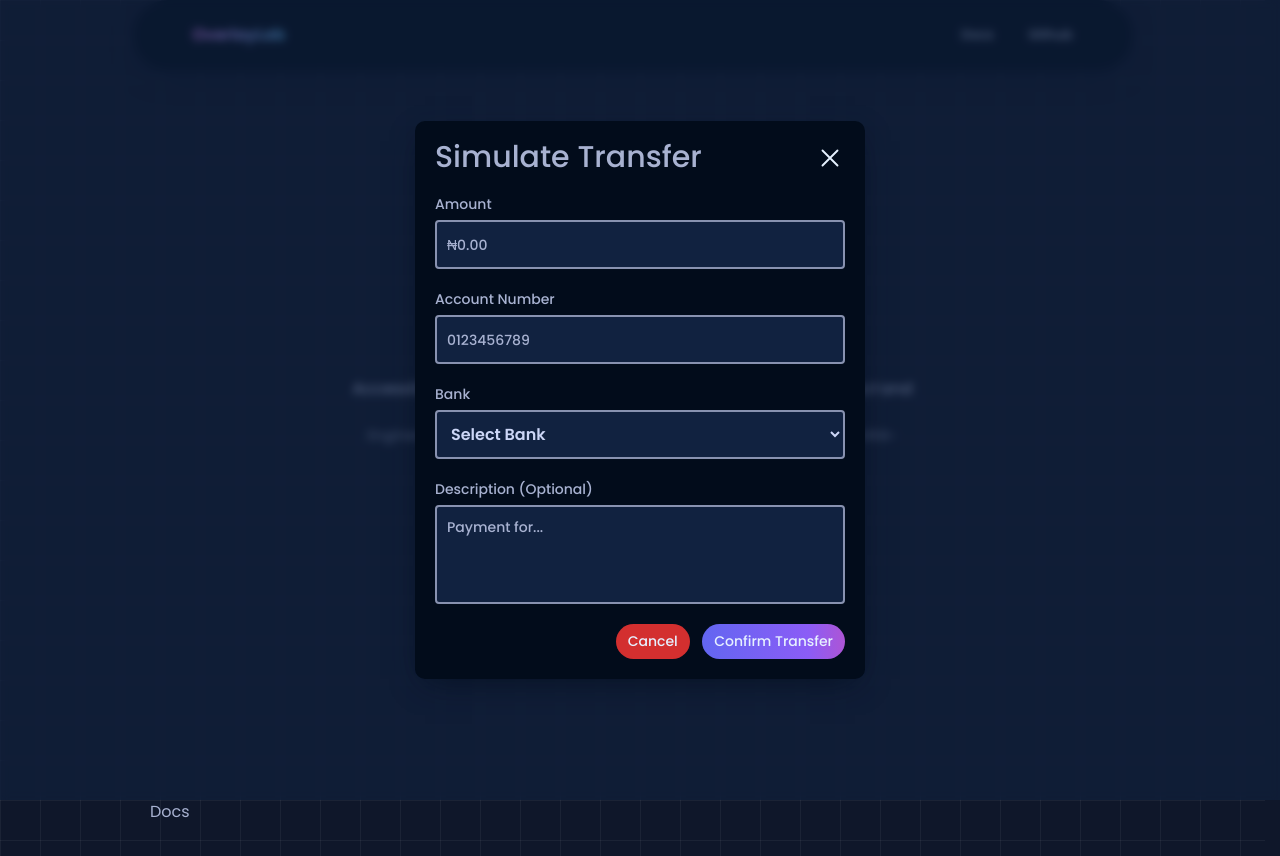
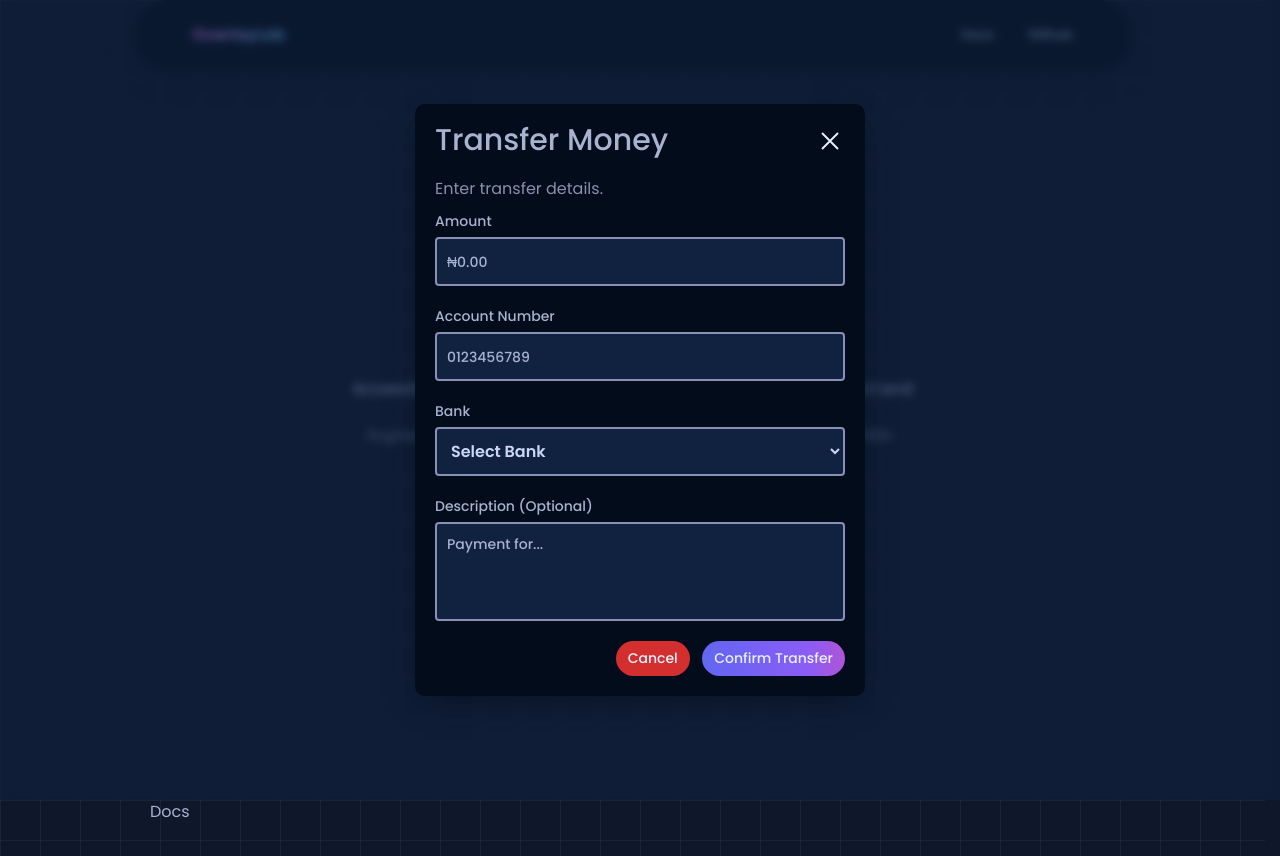
Before and after one commit to esteemayo/overlay-lab, a Next.js app: page / in a window 1280 px wide. Both pictures are taken after a click on the button "Simulate Transfer". Shown: the top 856 px of the page. Built offline with nearby package versions, Linux system fonts and the light colour scheme.

Commit message:
feat: implement popup context for improved state management and refactor modal components to popups

```diff
--- a/src/components/Home.tsx
+++ b/src/components/Home.tsx
@@ -2,17 +2,19 @@ import Docs from './sections/docs/Docs';
 import Popup from './popup';
 import TransferFlow from './TransferFlow';
 import Hero from './hero/Hero';
+import PopupProvider from '@/context/PopupContext';
 
 const Home = () => {
   return (
     <div>
+      <PopupProvider>
         <Popup>
           <Hero />
-
           <Popup.Content>
             <TransferFlow />
           </Popup.Content>
         </Popup>
+      </PopupProvider>
 
       <Docs />
     </div>
--- a/src/components/TransferFlow.tsx
+++ b/src/components/TransferFlow.tsx
@@ -2,10 +2,7 @@
 
 import { useEffect } from 'react';
 
-import ModalClose from './popup/PopupClose';
-import ModalBody from './popup/PopupBody';
-import ModalHeader from './popup/PopupHeader';
-import ModalTitle from './popup/PopupTitle';
+import Popup from './popup';
 
 import ReceiptScreen from './receiptScreen/ReceiptScreen';
 import TransferForm from './transferForm/TransferForm';
@@ -30,20 +27,22 @@ const TransferFlow = () => {
 
   return (
     <>
-      <ModalHeader>
-        <ModalTitle>
-          {status === 'idle' && 'Simulate Transfer'}
+      <Popup.Header>
+        <Popup.Title>
+          {status === 'idle' && 'Transfer Money'}
           {status === 'loading' && 'Processing Transfer'}
           {status === 'success' && 'Transfer Successful'}
           {status === 'receipt' && 'Transfer Receipt'}
-        </ModalTitle>
+        </Popup.Title>
 
-        <ModalClose>
+        <Popup.Close>
           <Xmark />
-        </ModalClose>
-      </ModalHeader>
+        </Popup.Close>
+      </Popup.Header>
 
-      <ModalBody>
+      <Popup.Description>Enter transfer details.</Popup.Description>
+
+      <Popup.Body>
         {status === 'idle' || status === 'loading' ? (
           <TransferForm status={status} onSuccess={handleSuccess!} />
         ) : status === 'success' ? (
@@ -51,7 +50,7 @@ const TransferFlow = () => {
         ) : (
           <ReceiptScreen data={data} transactionId={transactionId} />
         )}
-      </ModalBody>
+      </Popup.Body>
     </>
   );
 };
--- a/src/components/hero/Hero.tsx
+++ b/src/components/hero/Hero.tsx
@@ -9,7 +9,7 @@ const Hero = () => {
 
         <div className='hero__wrapper'>
           <p className='hero__wrapper--desc'>
-            Accessible, production grade modal architecture built with{' '}
+            Accessible, production grade popup architecture built with{' '}
             <a href='#' target='_blank'>
               React
             </a>{' '}
--- a/src/components/popup/Popup.scss
+++ b/src/components/popup/Popup.scss
@@ -18,7 +18,7 @@
     }
   }
 
-  &--modal {
+  &[data-variant='modal'] {
     .popup__overlay {
       align-items: center;
       justify-content: center;
@@ -118,7 +118,7 @@
     }
   }
 
-  &--drawer-right {
+  &[data-variant='drawer-right'] {
     .popup__overlay {
       align-items: stretch;
       justify-content: flex-end;
@@ -147,7 +147,7 @@
     }
   }
 
-  &--drawer-left {
+  &[data-variant='drawer-left'] {
     .popup__overlay {
       align-items: stretch;
       justify-content: flex-start;
@@ -189,23 +189,9 @@
   }
 
   &__container {
-    position: relative;
-    transition: var(--transition);
-
-    &.visible {
-      transform: translateY(0);
-      visibility: visible;
-      opacity: 1;
-      z-index: 1000;
-    }
-
-    &.hidden {
-      transform: translateY(100%);
-      visibility: hidden;
-      opacity: 0;
-      z-index: -1;
-      pointer-events: none;
-    }
+    transition:
+      transform 300ms ease,
+      opacity 300ms ease;
   }
 
   &__wrapper {
--- a/src/components/popup/Popup.tsx
+++ b/src/components/popup/Popup.tsx
@@ -1,4 +1,6 @@
 'use client';
+
+import { createContext, useContext, useId } from 'react';
 
 import PopupFooter from './PopupFooter';
 import PopupBody from './PopupBody';
@@ -8,8 +10,6 @@ import PopupTrigger from './PopupTrigger';
 import PopupTitle from './PopupTitle';
 import PopupDescription from './PopupDescription';
 import PopupHeader from './PopupHeader';
-
-import PopupProvider from '@/context/PopupContext';
 
 import './Popup.scss';
 
@@ -28,8 +28,26 @@ type PopupCompound = React.FC<PopupProps> & {
   Header: typeof PopupHeader;
 };
 
+const PopupInstanceContext = createContext<string | null>(null);
+
+export const usePopupInstance = () => {
+  const ctx = useContext(PopupInstanceContext);
+
+  if (!ctx) {
+    throw new Error('Popup components must be used inside Popup');
+  }
+
+  return ctx;
+};
+
 const Popup: PopupCompound = ({ children }) => {
-  return <PopupProvider>{children}</PopupProvider>;
+  const id = useId();
+
+  return (
+    <PopupInstanceContext.Provider value={id}>
+      {children}
+    </PopupInstanceContext.Provider>
+  );
 };
 
 Popup.Footer = PopupFooter;
--- a/src/components/popup/PopupClose.tsx
+++ b/src/components/popup/PopupClose.tsx
@@ -1,15 +1,18 @@
 'use client';
 
 import React from 'react';
+
+import { usePopupInstance } from './Popup';
 
 import { usePopup } from '@/hooks/usePopup';
 import { PopupCloseProps } from '@/types/popupClose';
 
 const PopupClose = ({ asChild = false, children }: PopupCloseProps) => {
-  const { triggerRef, setIsOpen } = usePopup();
+  const popupId = usePopupInstance();
+  const { triggerRef, closePopup } = usePopup();
 
   const handleClose = () => {
-    setIsOpen(false);
+    closePopup(popupId);
 
     setTimeout(() => {
       triggerRef.current?.focus();
--- a/src/components/popup/PopupContent.tsx
+++ b/src/components/popup/PopupContent.tsx
@@ -8,21 +8,28 @@ import PopupOverlay from './PopupOverlay';
 import { usePopup } from '@/hooks/usePopup';
 import { useOverlay } from '@/hooks/useOverlay';
 
+import { usePopupInstance } from './Popup';
 import { PopupContentProps } from '@/types/popupContentType';
 
 const PopupContent = ({ variant = 'modal', children }: PopupContentProps) => {
-  const { isOpen, titleId, descriptionId, setIsOpen } = usePopup();
+  const popupId = usePopupInstance();
+  const { stack, closePopup, isTopPopup, titleId, descriptionId } = usePopup();
 
-  const modalRef = useRef<HTMLDivElement | null>(null);
+  const wrapperRef = useRef<HTMLDivElement | null>(null);
   const frameRef = useRef<number | null>(null);
   const containerRef = useRef<HTMLDivElement | null>(null);
 
   const [isPresent, setIsPresent] = useState(false);
   const [state, setState] = useState<'open' | 'closed'>('closed');
 
+  const isOpen = stack.some((item) => item.id === popupId);
+
+  const index = stack.findIndex((item) => item.id === popupId);
+  const zIndex = 5000 + index * 10;
+
   const onClose = useCallback(() => {
-    setIsOpen(false);
-  }, [setIsOpen]);
+    closePopup(popupId);
+  }, [closePopup, popupId]);
 
   const handleClose = (e: React.MouseEvent<HTMLDivElement>) => {
     if (e.target === e.currentTarget) {
@@ -38,18 +45,21 @@ const PopupContent = ({ variant = 'modal', children }: PopupContentProps) => {
     }
 
     frameRef.current = requestAnimationFrame(() => {
-      const rect = modalRef.current?.getBoundingClientRect();
+      const rect = wrapperRef.current?.getBoundingClientRect();
       if (!rect) return;
 
       const x = e.clientX - rect.left;
       const y = e.clientY - rect.top;
 
-      modalRef.current?.style.setProperty('--x', `${x}px`);
-      modalRef.current?.style.setProperty('--y', `${y}px`);
+      wrapperRef.current?.style.setProperty('--x', `${x}px`);
+      wrapperRef.current?.style.setProperty('--y', `${y}px`);
     });
   };
 
-  useOverlay(containerRef, { isOpen, onClose });
+  useOverlay(containerRef, {
+    isOpen: isOpen && isTopPopup(popupId),
+    onClose,
+  });
 
   useEffect(() => {
     if (isOpen) {
@@ -71,11 +81,23 @@ const PopupContent = ({ variant = 'modal', children }: PopupContentProps) => {
     }
   }, [isOpen]);
 
+  useEffect(() => {
+    if (!isOpen && wrapperRef.current) {
+      wrapperRef.current.style.removeProperty('--x');
+      wrapperRef.current.style.removeProperty('--y');
+    }
+  }, [isOpen]);
+
   if (!isPresent) return null;
 
   return (
     <PopupRoot>
-      <div className={`popup popup--${variant}`} data-state={state}>
+      <div
+        className='popup'
+        data-variant={variant}
+        data-state={state}
+        style={{ zIndex }}
+      >
         <PopupOverlay isOpen={isOpen} onClose={handleClose}>
           <div
             ref={containerRef}
@@ -86,7 +108,7 @@ const PopupContent = ({ variant = 'modal', children }: PopupContentProps) => {
             aria-describedby={descriptionId}
           >
             <div
-              ref={modalRef}
+              ref={wrapperRef}
               onMouseMove={handleMouseMove}
               className='popup__wrapper'
             >
--- a/src/components/popup/PopupRoot.tsx
+++ b/src/components/popup/PopupRoot.tsx
@@ -1,13 +1,18 @@
 'use client';
 
 import { createPortal } from 'react-dom';
+
+import { usePopupInstance } from './Popup';
 
 import { usePopup } from '@/hooks/usePopup';
 import { usePortal } from '@/hooks/usePortal';
 
 const PopupRoot = ({ children }: { children: React.ReactNode }) => {
-  const { isOpen } = usePopup();
+  const id = usePopupInstance();
+  const { stack } = usePopup();
   const { portalId } = usePortal('overlay-root');
+
+  const isOpen = stack.some((item) => item.id === id);
 
   if (!isOpen || !portalId) return null;
 
--- a/src/components/popup/PopupTrigger.tsx
+++ b/src/components/popup/PopupTrigger.tsx
@@ -1,16 +1,22 @@
 'use client';
 
+import { usePopupInstance } from './Popup';
 import { usePopup } from '@/hooks/usePopup';
 
 const PopupTrigger = ({ children }: { children: React.ReactNode }) => {
-  const { triggerRef, setIsOpen } = usePopup();
+  const popupId = usePopupInstance();
+  const { triggerRef, openPopup } = usePopup();
+
+  const handleOpen = () => {
+    openPopup(popupId);
+  };
 
   return (
     <button
       ref={triggerRef}
       type='button'
       className='popup__trigger'
-      onClick={() => setIsOpen?.(true)}
+      onClick={handleOpen}
     >
       {children}
     </button>
--- a/src/context/PopupContext.tsx
+++ b/src/context/PopupContext.tsx
@@ -1,25 +1,40 @@
 'use client';
 
 import { createContext, useRef, useState } from 'react';
-import { PopupContextType } from '@/types/popupContextType';
+import { PopupContextType, PopupStackItem } from '@/types/popupContextType';
 
 export const PopupContext = createContext<PopupContextType | null>(null);
 
 const PopupProvider = ({ children }: { children: React.ReactNode }) => {
   const triggerRef = useRef<HTMLButtonElement | null>(null);
 
-  const [isOpen, setIsOpen] = useState(false);
   const [titleId, setTitleId] = useState<string | undefined>();
+  const [stack, setStack] = useState<PopupStackItem[]>([]);
   const [descriptionId, setDescriptionId] = useState<string | undefined>();
+
+  const openPopup = (id: string) => {
+    setStack((prev) => [...prev, { id }]);
+  };
+
+  const closePopup = (id: string) => {
+    setStack((prev) => prev.filter((item) => item.id !== id));
+  };
+
+  const isTopPopup = (id: string) => {
+    if (!stack.length) return false;
+    return stack[stack.length - 1].id === id;
+  };
 
   return (
     <PopupContext.Provider
       value={{
-        isOpen,
-        setIsOpen,
+        stack,
+        openPopup,
+        closePopup,
+        isTopPopup,
         titleId,
+        descriptionId,
         setTitleId,
-        descriptionId,
         setDescriptionId,
         triggerRef,
       }}
--- a/src/hooks/usePortal.ts
+++ b/src/hooks/usePortal.ts
@@ -6,12 +6,7 @@ export const usePortal = (id: string) => {
   const [portalId, setPortalId] = useState<HTMLElement | null>(null);
 
   useEffect(() => {
-    const raf = requestAnimationFrame(() => {
-      const el = document.getElementById(id);
-      setPortalId(el);
-    });
-
-    return () => cancelAnimationFrame(raf);
+    setPortalId(document.getElementById(id));
   }, [id]);
 
   return {
```
Also changed, not shown: src/types/popupContextType.ts (+9 -3 lines). Lines whose indentation alone changed are shown as unchanged.
